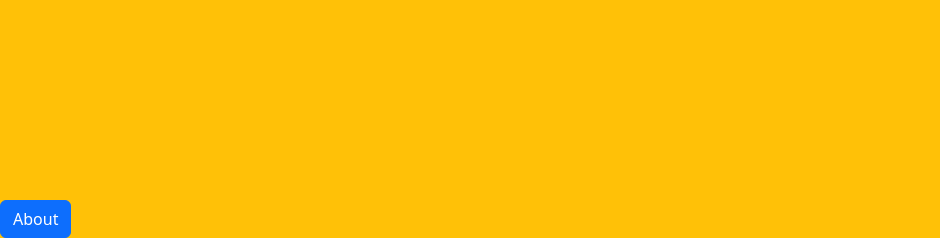
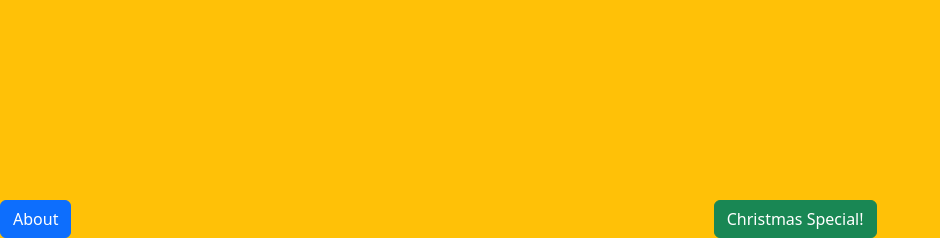
Before and after one commit to nolan-3/Latin-Poetry-Generator, a Flask app: page / in a window 1280 px wide. Shown: the part 562-800 px from the top of the page, without its empty margins (0-940 px from the left). Run offline with Flask 2, Linux system fonts and the light colour scheme.

Commit message:
christmas edition

```diff
--- a/app.py
+++ b/app.py
@@ -28,6 +28,23 @@ def about():
     if request.method == "POST":
         return redirect('/')
 
+@app.route('/christmas', methods = ["GET", "POST"])
+def christmas():
+    if request.method == "GET":
+        return render_template("christmas.html", clue = "")
+    elif request.method == "POST":
+        clue = ""
+        name = request.form.get("praenomen")
+        name = name.strip().lower()
+        if(name == 'erin'):
+            clue = "A speaker in a high up place (but not the ceiling!)"
+        elif(name == 'colin'):
+            clue = "A fish tank?"
+        elif(name == 'donna'):
+            clue = "A dangerous place to retrieve ping pong balls"
+        elif(name == 'sean'):
+            clue = "This old communication method has recently been in high demand"
+        return render_template("christmas.html", clue = clue)
 
 if __name__ == '__main__':
         app.run(debug=True, port = 8000)
--- a/generator.py
+++ b/generator.py
@@ -2,6 +2,7 @@ from newFile import table
 import random
 import string
 
+#replaces letters not included in the lookup table: j, u, y
 def checkLetter(letter):
 
     if letter == 'j':
@@ -13,7 +14,6 @@ def checkLetter(letter):
     return letter
 
 
-# letters not included in the lookup table: j, u, y
 def generate(message):
     message = message.lower().strip()
     poem = ''
@@ -47,6 +47,7 @@ def generate(message):
                 #print(halfLine + " ", end='')
                 endOfLine = True
             charNum += 1
+    #make sure the final line is complete
     if(endOfLine):
         dictNum = charNum % numOfDicts
         char = random.choice(string.ascii_letters).lower()
--- a/templates/index.html
+++ b/templates/index.html
@@ -21,6 +21,11 @@
                 <button class="btn btn-primary mt-4" type="submit" >
                 Generate Poem!
                 </button>
+                <a href= ./christmas>
+                    <button class="btn btn-success bottom" type="button">
+                               Christmas Special!
+                    </button>
+                   </a>
             </div>
          </form>
     </div>
```
